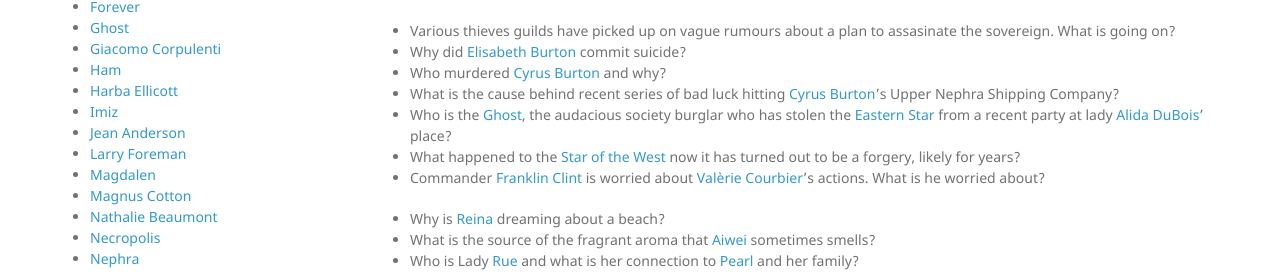
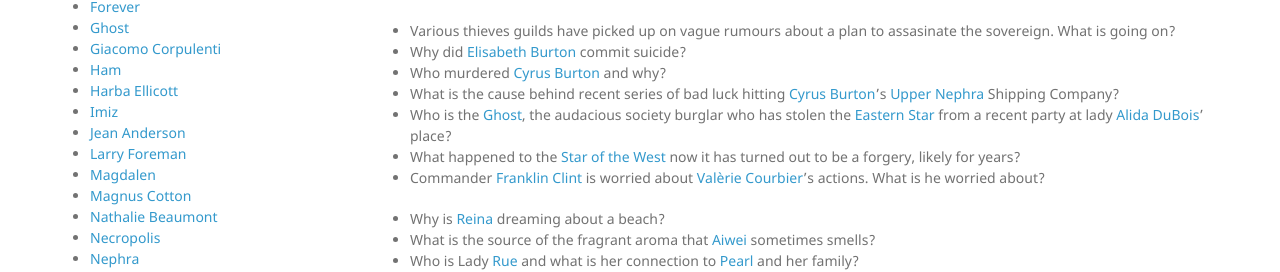
Before and after one commit to Immiora/the-narrow, a Jekyll site: the page built from wiki/quests/CorpulentiCase.md, in a window 1280 px wide. Shown: the part 524-796 px from the top of the page. Built offline with Jekyll 4.4.1, drawn with Linux system fonts in a browser that asks for light colours; nearby versions of some CDN libraries; part of the change alters nothing that is shown.

```diff
--- a/wiki/quests/CorpulentiCase.md
+++ b/wiki/quests/CorpulentiCase.md
@@ -23,7 +23,7 @@ categories: quests
 * Various thieves guilds have picked up on vague rumours about a plan to assasinate the sovereign. What is going on?
 * Why did [Elisabeth Burton](ElisabethBurton) commit suicide?
 * Who murdered [Cyrus Burton](Cyrus Burton) and why?
-* What is the cause behind recent series of bad luck hitting [Cyrus Burton](CyrusBurton)'s Upper Nephra Shipping Company?
+* What is the cause behind recent series of bad luck hitting [Cyrus Burton](CyrusBurton)'s [Upper Nephra](UpperNephra) Shipping Company?
 * Who is the [Ghost](Ghost), the audacious society burglar who has stolen the [Eastern Star](EasternStar) from a recent party at lady [Alida DuBois](AlidaDuBois)' place?
 * What happened to the [Star of the West](StarOfTheWest) now it has turned out to be a forgery, likely for years?
 * Commander [Franklin Clint](FranklinClint) is worried about [Valèrie Courbier](ValerieCourbier)'s actions. What is he worried about?
```
